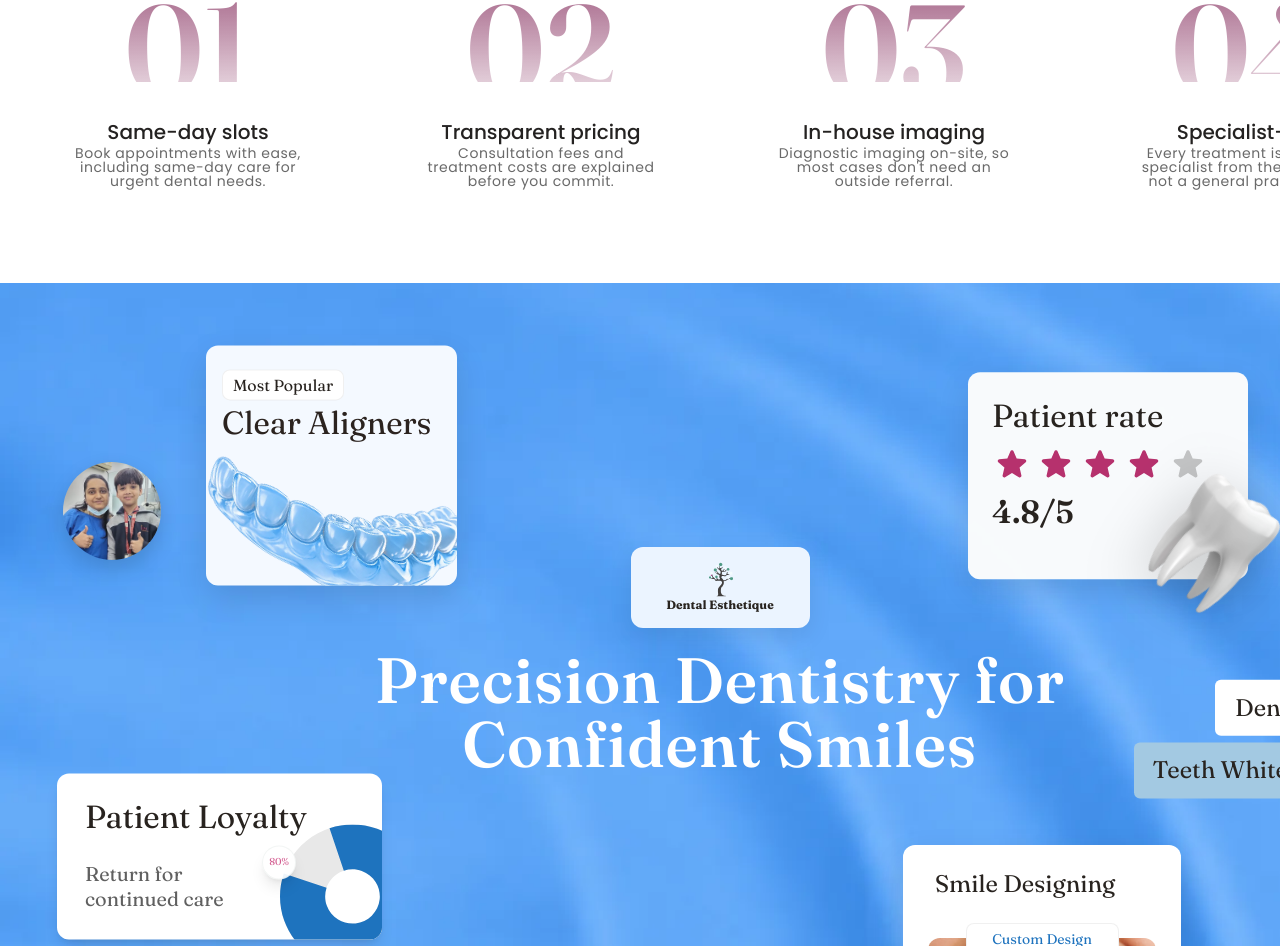
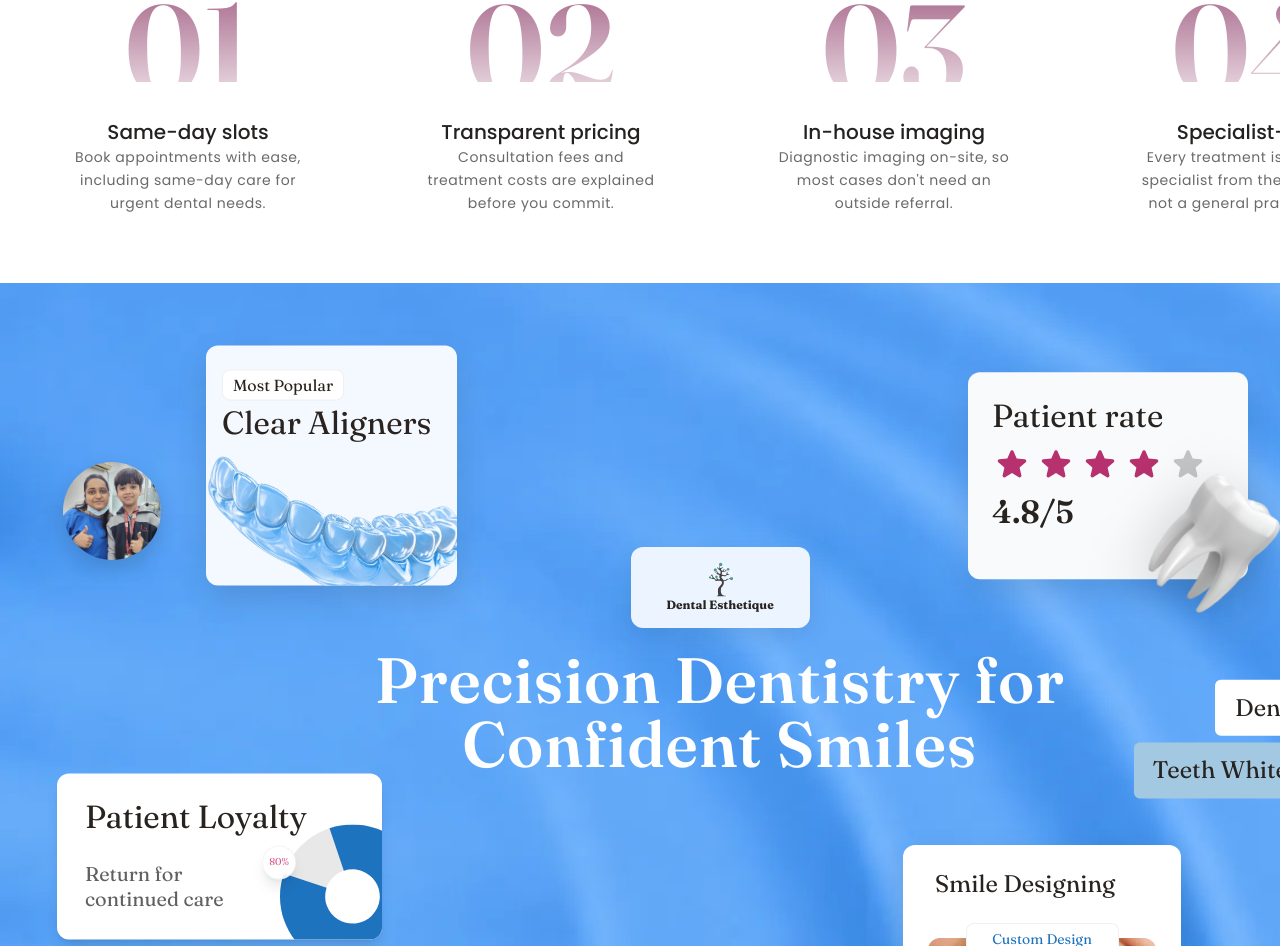
Before and after one commit to Abhikumar9896/Dental-Website, a React (Vite) app: page / in a window 1280 px wide. Shown: the part 4589-5535 px from the top of the page. Built offline with nearby package versions, Linux system fonts and the light colour scheme.

Commit message:
style: adjust FourReasons layout spacing and update Gallery transformation count to 50k+

```diff
--- a/src/components/home/FourReasons.tsx
+++ b/src/components/home/FourReasons.tsx
@@ -63,7 +63,7 @@ export default function FourReasons() {
                 <p className="text-left lg:text-center font-poppins text-[15px] lg:text-xl font-medium leading-snug lg:leading-none text-[#242221]">
                   {r.title}
                 </p>
-                <p className="w-full lg:w-[236px] text-left lg:text-center font-poppins text-[12.5px] lg:text-sm font-normal leading-relaxed lg:leading-none tracking-[0.02em] lg:tracking-[0.04em] text-[rgba(42,42,42,0.7)]">
+                <p className="w-full lg:w-[236px] text-left lg:text-center font-poppins text-[12.5px] lg:text-sm font-normal leading-relaxed tracking-[0.02em] lg:tracking-[0.04em] text-[rgba(42,42,42,0.7)]">
                   {r.desc}
                 </p>
               </div>
--- a/src/pages/Gallery.tsx
+++ b/src/pages/Gallery.tsx
@@ -347,7 +347,7 @@ export default function Gallery() {
                 className="relative overflow-hidden rounded-xl lg:rounded-2xl bg-[#D35B8F] p-4 sm:p-5 lg:p-6 flex flex-col justify-center items-center text-center shadow-[0_4px_10px_rgba(0,0,0,0.05)] border-[3px] lg:border-[4px] border-white aspect-square group transition-all duration-500 hover:-translate-y-1 h-gal-cta-card"
               >
                 <h3 className="text-white font-poppins text-3xl sm:text-4xl lg:text-5xl font-semibold mb-1.5 lg:mb-2">
-                  500+
+                  50k+
                 </h3>
                 <p className="text-white/90 text-[11px] sm:text-sm font-poppins uppercase tracking-wider font-semibold">
                   Transformations
```
